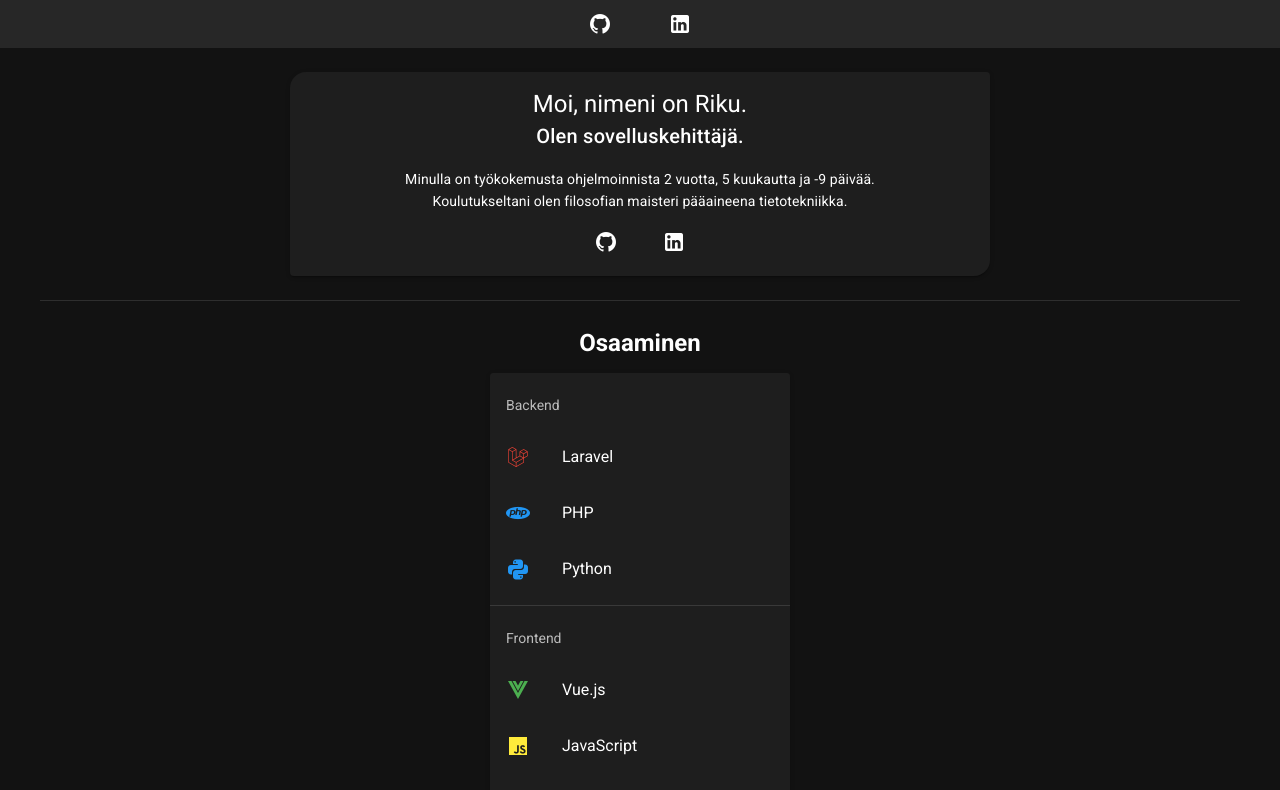
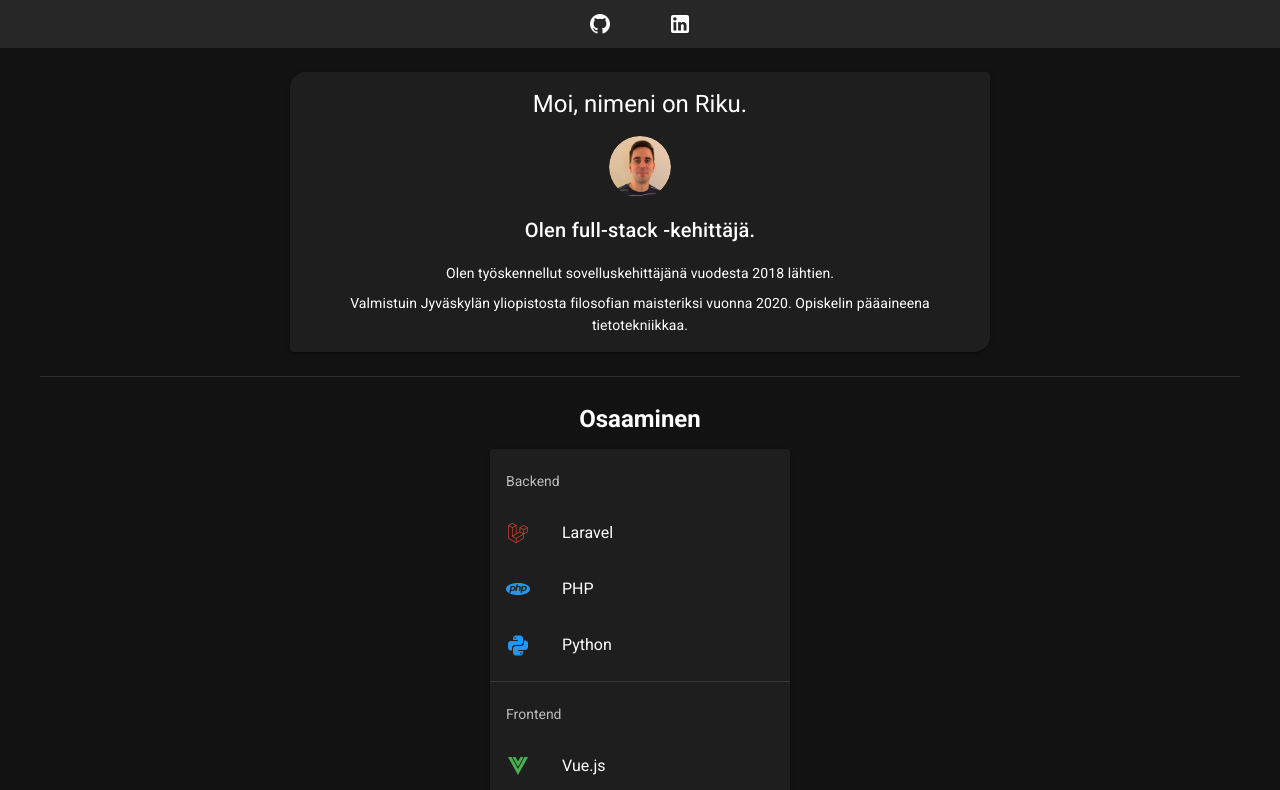
Before and after one commit to RikuKukkaniemi/my-website, a Vue app: page / in a window 1280 px wide. Shown: the top 790 px of the page. Built offline with nearby package versions, Linux system fonts and the light colour scheme.

Commit message:
Remove moment.js usage

```diff
--- a/src/components/Introduction.vue
+++ b/src/components/Introduction.vue
@@ -1,46 +1,28 @@
 <template>
   <v-card shaped max-width="700" class="mx-auto text-center">
-    <v-card-subtitle class="headline text--primary pb-0">Moi, nimeni on Riku. </v-card-subtitle>
-    <v-card-subtitle class="title text--primary pt-0">Olen sovelluskehittäjä.</v-card-subtitle>
+    <v-card-subtitle class="headline text--primary">Moi, nimeni on Riku.</v-card-subtitle>
+    <v-avatar size="62">
+      <img
+        src="../assets/profile.jpg"
+        alt="Riku"
+      >
+    </v-avatar>
+    <v-card-subtitle class="title text--primary">Olen full-stack -kehittäjä.</v-card-subtitle>
     <v-card-text>
+      <div class="text--primary">Olen työskennellut sovelluskehittäjänä vuodesta 2018 lähtien.</div>
       <div
-        class="text--primary"
-      >Minulla on työkokemusta ohjelmoinnista {{ getExperienceYears }} vuotta, {{ getExperienceMonths }} kuukautta ja {{ getExperienceDays }} päivää.</div>
-      <div class="text--primary">Koulutukseltani olen filosofian maisteri pääaineena tietotekniikka.</div>
-      <ContactDetails class="mt-3" />
+        class="text--primary mt-2"
+      >Valmistuin Jyväskylän yliopistosta filosofian maisteriksi vuonna 2020. Opiskelin pääaineena tietotekniikkaa.</div>
     </v-card-text>
   </v-card>
 </template>
 
 <script>
-import moment from "moment";
-import ContactDetails from "./ContactDetails";
+/* import ContactDetails from "./ContactDetails"; */
 
 export default {
   components: {
-    ContactDetails,
-  },
-  methods: {
-    getExperienceDate: function (year = "2018", month = "01", day = "15") {
-      return moment(`${year}-${month}-${day}`, "YYYY-MM-DD");
-    },
-  },
-  computed: {
-    getExperienceYears: function () {
-      return moment().diff(this.getExperienceDate(), "years");
-    },
-    getExperienceMonths: function () {
-      return moment().diff(
-        this.getExperienceDate(moment().format("YYYY")),
-        "months"
-      );
-    },
-    getExperienceDays: function () {
-      return moment().diff(
-        this.getExperienceDate(moment().format("YYYY"), moment().format("M")),
-        "days"
-      );
-    },
+/*     ContactDetails, */
   },
 };
 </script>
```
